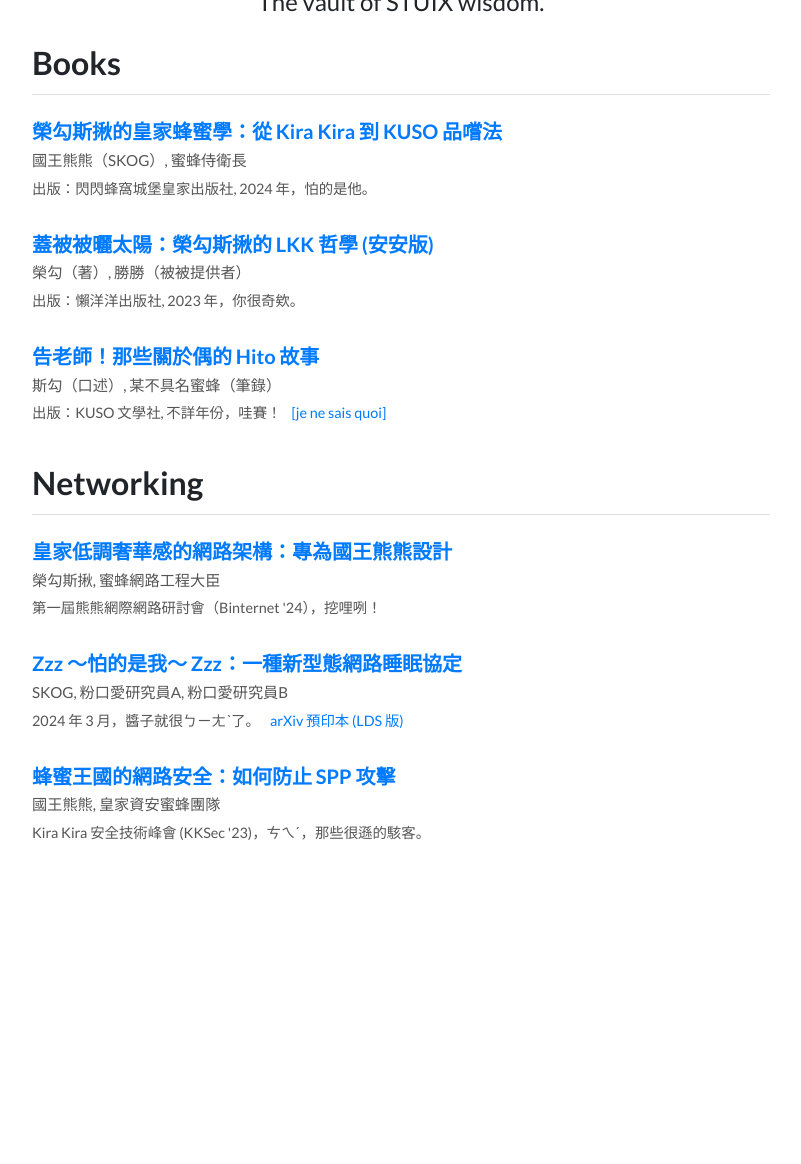
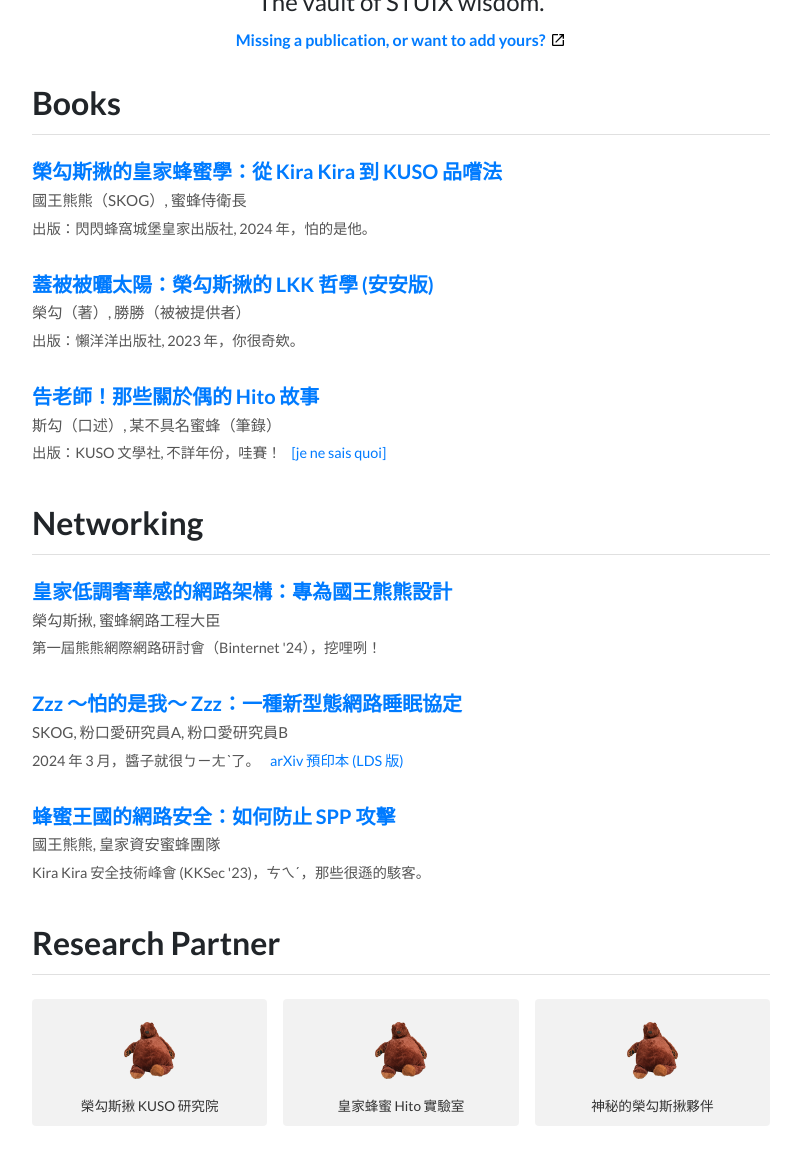
Before and after one commit to STU-IX/stuix.io, a Nuxt app: page /publications in a window 1280 px wide. Shown: the top 1164 px of the page, without its empty margins (239-1040 px from the left). Before the commit the page ends 948 px from the top, so only its background shows below. Built offline with nearby package versions, Linux system fonts and the light colour scheme; what vue-konami would draw is missing.

Commit message:
feat: add research partners section and link for publication contributions

```diff
--- a/pages/publications.vue
+++ b/pages/publications.vue
@@ -4,6 +4,17 @@
       The vault of STUIX wisdom.
     </p>
     <div class="pub-layout">
+      <p>
+        <a
+          href="https://github.com/STU-IX/stuix.io/blob/main/pages/publications.vue"
+          target="_blank"
+          rel="noopener noreferrer"
+        >
+          Missing a publication, or want to add yours?
+          <span class="external-icon"></span>
+        </a>
+      </p>
+
       <section
         v-if="publications.book && publications.book.length"
         class="publication-section"
@@ -71,6 +82,25 @@
           </li>
         </ul>
       </section>
+
+      <section class="publication-section research-partners-section">
+        <h2>Research Partner</h2>
+        <div v-if="researchPartners.length" class="research-partner-container">
+          <div
+            v-for="partner in researchPartners"
+            :key="partner.id"
+            class="partner-logo-item"
+          >
+            <img
+              :src="partner.imgSrc"
+              :alt="partner.name || 'Research Partner Logo'"
+            />
+            <div v-if="partner.name" class="partner-name">
+              {{ partner.name }}
+            </div>
+          </div>
+        </div>
+      </section>
     </div>
   </div>
 </template>
@@ -91,21 +121,21 @@ export default {
             title: "榮勾斯揪的皇家蜂蜜學：從 Kira Kira 到 KUSO 品嚐法",
             authors: "國王熊熊（SKOG）, 蜜蜂侍衛長",
             publisher: "出版：閃閃蜂窩城堡皇家出版社, 2024 年，怕的是他。",
-            url: "#榮勾斯揪的書1" // Placeholder
+            url: "#榮勾斯揪的書1"
           },
           {
             title: "蓋被被曬太陽：榮勾斯揪的 LKK 哲學 (安安版)",
             authors: "榮勾（著）, 勝勝（被被提供者）",
             publisher: "出版：懶洋洋出版社, 2023 年，你很奇欸。",
-            url: "#榮勾斯揪的書2" // Placeholder
+            url: "#榮勾斯揪的書2"
           },
           {
             title: "告老師！那些關於偶的 Hito 故事",
             authors: "斯勾（口述）, 某不具名蜜蜂（筆錄）",
             publisher: "出版：KUSO 文學社, 不詳年份，哇賽！",
             doiText: "[je ne sais quoi]",
-            doiUrl: "#榮勾斯揪的書3_doi", // Placeholder
-            url: "#榮勾斯揪的書3" // Placeholder
+            doiUrl: "#榮勾斯揪的書3_doi",
+            url: "#榮勾斯揪的書3"
           }
         ],
         networking: [
@@ -113,25 +143,42 @@ export default {
             title: "皇家低調奢華感的網路架構：專為國王熊熊設計",
             authors: "榮勾斯揪, 蜜蜂網路工程大臣",
             conference: "第一屆熊熊網際網路研討會（Binternet '24），挖哩咧！",
-            url: "#榮勾斯揪的網1" // Placeholder
+            url: "#榮勾斯揪的網1"
           },
           {
             title: "Zzz ～怕的是我～ Zzz：一種新型態網路睡眠協定",
             authors: "SKOG, 粉口愛研究員A, 粉口愛研究員B",
             details: "2024 年 3 月，醬子就很ㄅㄧㄤˋ了。",
             arxivText: "arXiv 預印本 (LDS 版)",
-            arxivUrl: "#榮勾斯揪的網2_arxiv", // Placeholder
-            url: "#榮勾斯揪的網2" // Placeholder
+            arxivUrl: "#榮勾斯揪的網2_arxiv",
+            url: "#榮勾斯揪的網2"
           },
           {
             title: "蜂蜜王國的網路安全：如何防止 SPP 攻擊",
             authors: "國王熊熊, 皇家資安蜜蜂團隊",
             conference:
               "Kira Kira 安全技術峰會 (KKSec '23)，ㄘㄟˊ，那些很遜的駭客。",
-            url: "#榮勾斯揪的網3" // Placeholder
+            url: "#榮勾斯揪的網3"
           }
         ]
-      }
+      },
+      researchPartners: [
+        {
+          id: "skog1",
+          name: "榮勾斯揪 KUSO 研究院",
+          imgSrc: "/img/sponsor/skog.webp"
+        },
+        {
+          id: "skog2",
+          name: "皇家蜂蜜 Hito 實驗室",
+          imgSrc: "/img/sponsor/skog.webp"
+        },
+        {
+          id: "skog_no_name",
+          name: "神秘的榮勾斯揪夥伴",
+          imgSrc: "/img/sponsor/skog.webp"
+        }
+      ]
     };
   },
   head() {
@@ -173,22 +220,15 @@ $primary-blue: #007bff
     text-align: left
 
 .pub-layout
-  // display: flex // Removed for single-column layout
-  // gap: 2.5rem // Removed
+  // Specific styling for the "Missing a publication..." link
+  > p:first-child
+    text-align: center
+    margin-bottom: 2rem
+    margin-top: -1rem
 
-  // Styles for former sidebar content, now direct children of .pub-layout
-  p.eyebrow
-    color: $primary-blue
-    text-transform: uppercase
-    font-size: 0.9rem
-    font-weight: bold
-    margin-bottom: 0.5rem
-  h1
-    font-size: 2.8rem
-    font-weight: 700
-    line-height: 1.2
-    margin-bottom: 1.5rem
-  // Specific styling for the "Missing a publication..." link
+    .win95 &
+      text-align: left
+
   > p > a
     color: $primary-blue
     text-decoration: none
@@ -236,33 +276,76 @@ $primary-blue: #007bff
       color: #555
       line-height: 1.6
       margin-bottom: 0.25rem
-      &.authors
-        // font-style: italic // Optional: if you want to emphasize authors
       &.publisher, &.conference, &.details
         font-size: 0.9rem
       a.doi-link, a.arxiv-link
         margin-left: 0.5em
-        // font-weight: normal // Optional: if you prefer non-bold links here
 
 // Responsive adjustments
 @media (max-width: 768px)
-  .pub-layout
-    // flex-direction: column // No longer flex
-    h1 // Adjust h1 size for smaller screens (moved from old sidebar specific rule)
-      font-size: 2.2rem
-    // Removed __sidebar and __main specific responsive rules.
-
   .publication-section:first-of-type
-    margin-top: 2rem // Add some space between header content and first section on small screens
+    margin-top: 2rem
 
 // Windows 95 theme adjustments
 :global(body.win95theme .publications-page)
-  .pub-layout // Styles for content formerly in sidebar
-    p.eyebrow, > p > a // Target specific elements
+  .pub-layout
+    > p > a
       color: blue
-    // .external-icon might need specific styling for W95 if the default SVG is not desired
 
   .publication-section
     h2
       border-bottom-color: silver
+
+
+.research-partner-container
+  display: grid
+  grid-template-columns: repeat(auto-fill, minmax(200px, 1fr))
+  grid-gap: 16px
+  margin-top: 1rem
+  margin-bottom: 16px
+
+  .win95 &
+    background-color: transparent
+
+.partner-logo-item
+  background-color: rgba(0, 0, 0, 0.05)
+  border-radius: 4px
+  padding: 8px 4px
+  display: flex
+  flex-direction: column
+  align-items: center
+  justify-content: space-between
+  text-align: center
+
+  img
+    width: 75%
+    aspect-ratio: 3/1
+    object-fit: contain
+    object-position: center
+    margin: 15px 0
+
+  .partner-name
+    font-size: 0.85rem
+    color: #333
+    padding: 4px
+    line-height: 1.2
+    width: 100%
+
+  .win95 &
+    background: #fff
+    border-radius: 0
+    box-shadow: inset -1px -1px #fff, inset 1px 1px grey, inset -2px -2px #dfdfdf, inset 2px 2px #0a0a0a
+    padding: 8px 4px
+
+    img
+      margin: 15px 0
+
+    .partner-name
+      color: #000000
+      background-color: transparent
+
+@media (max-width: 768px)
+  .research-partner-container
+    // All previous commented lines inside this block are to be removed.
+    // This block might become empty if no other rules exist.
 </style>
```
Also changed, not shown: static/img/sponsor/skog.webp (added), 1 other file (tests, documents, lock files or other folders).
